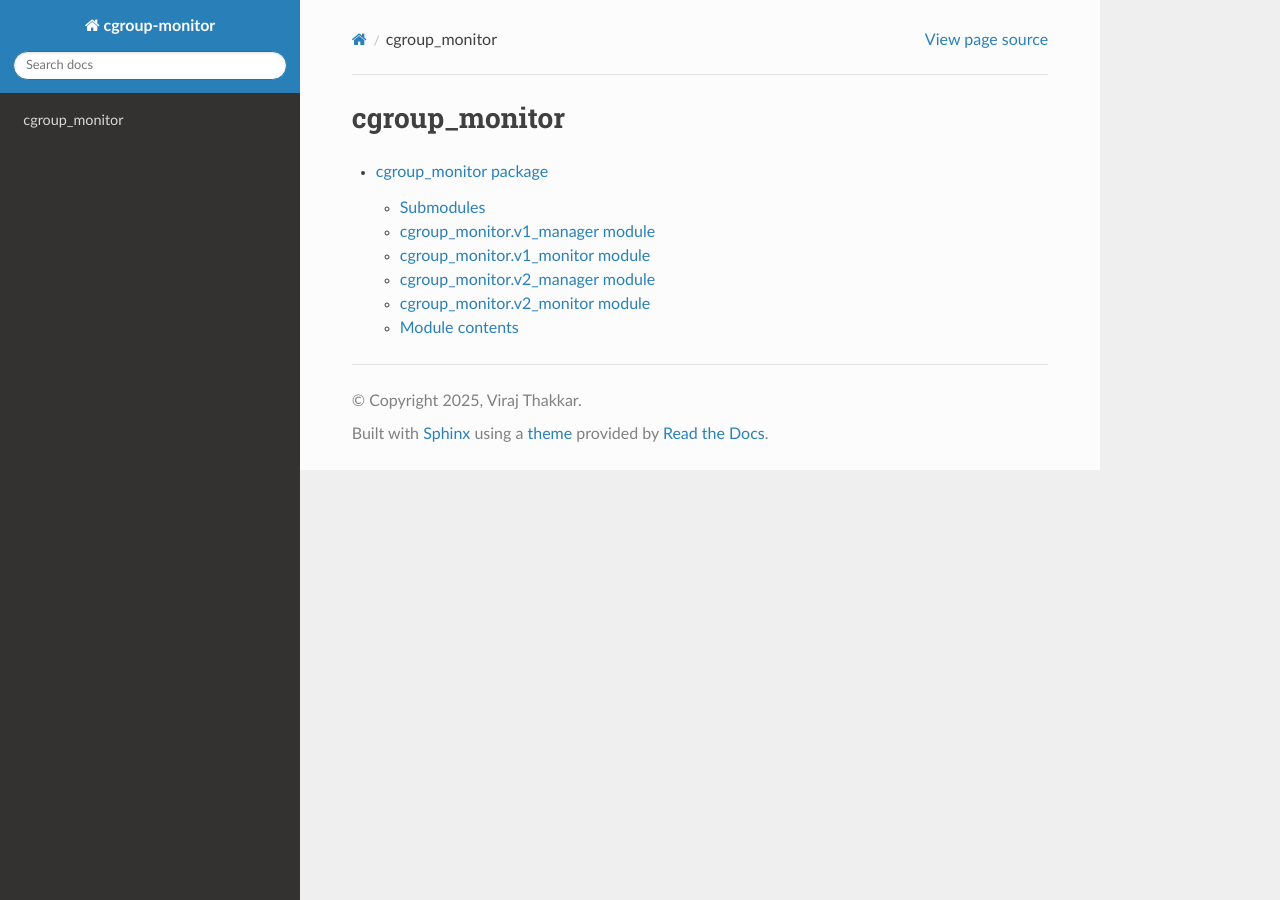
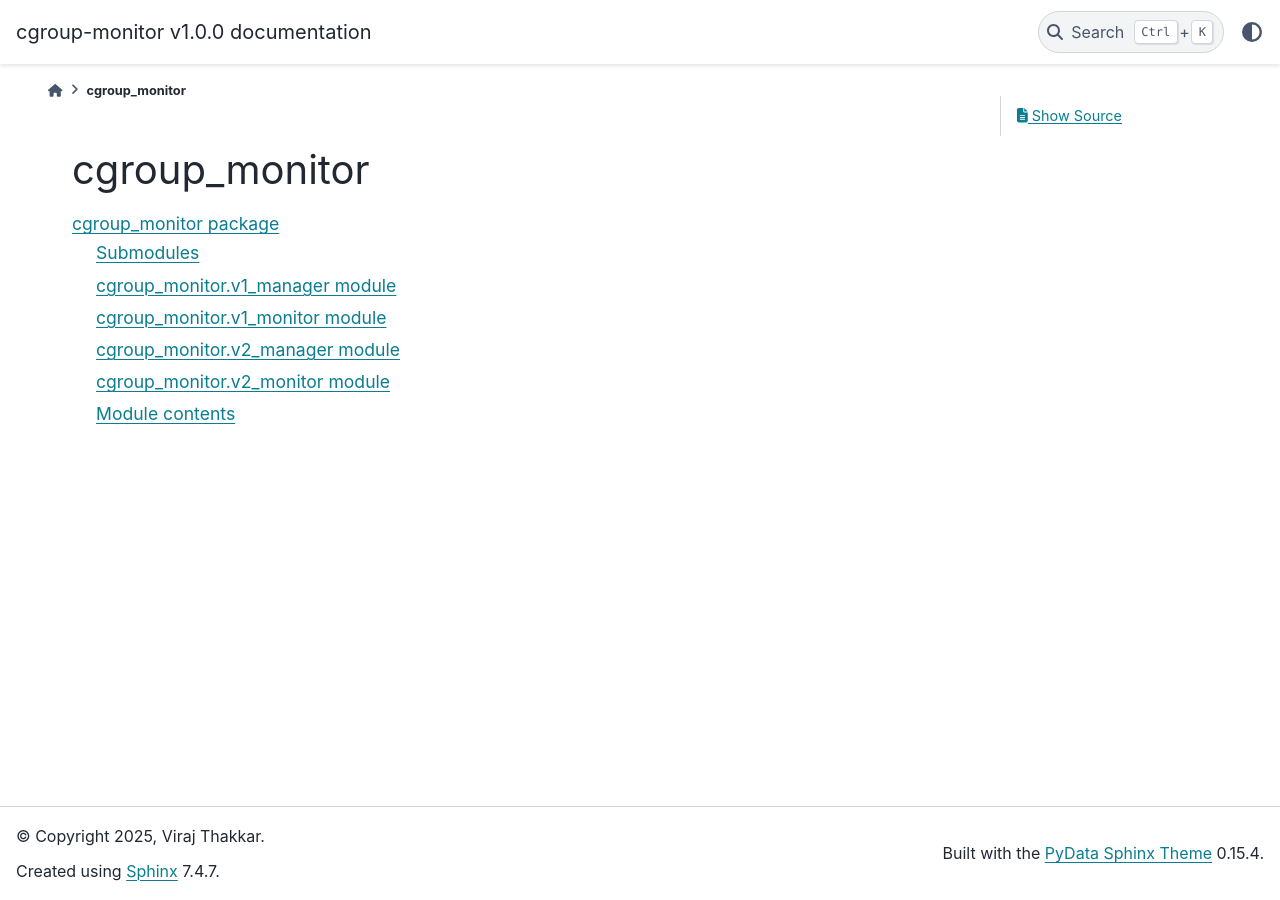
Before and after one commit to veedata/cgroup-monitor, a Sphinx documentation site: the page built from docs/source/modules.rst, in a window 1280 px wide. Built offline with Sphinx 7.4.7 and the PyData theme 0.15.4, drawn with Linux system fonts in a browser that asks for light colours.

Commit message:
Change theme to pydata

```diff
--- a/docs/conf.py
+++ b/docs/conf.py
@@ -36,7 +36,6 @@ extensions = [
     'sphinx.ext.githubpages',
     'sphinx.ext.napoleon',
     'sphinx.ext.todo',
-    'sphinx_rtd_theme',
 ]
 
 # Napoleon settings
@@ -61,7 +60,7 @@ exclude_patterns = ['_build', 'Thumbs.db', '.DS_Store']
 # -- Options for HTML output -------------------------------------------------
 # https://www.sphinx-doc.org/en/master/usage/configuration.html#options-for-html-output
 
-html_theme = 'sphinx_rtd_theme'
+html_theme = 'pydata_sphinx_theme'
 html_static_path = ['_static']
 
 # Output file base name for HTML help builder.
--- a/docs/requirements.txt
+++ b/docs/requirements.txt
@@ -1 +1 @@
-sphinx_rtd_theme
+pydata_sphinx_theme
```
